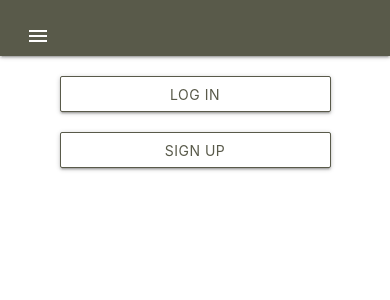
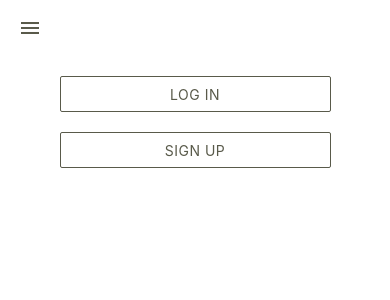
Before and after one commit to colin96man/Pikazoo, a Django app: page / in a window 390 px wide. Shown: the top 300 px of the page. Run offline with Django 3.2, Linux system fonts and the light colour scheme.

Commit message:
nav css mobile

```diff
--- a/main_app/static/css/style.css
+++ b/main_app/static/css/style.css
@@ -3,7 +3,8 @@ color: #595A4A;
   }
 
 nav{
-  background-color: #595A4A;
+  background-color: white;
+  -webkit-box-shadow: none;
 }
 
 .sidenav {
@@ -14,6 +15,7 @@ nav{
 .sidenav li>a {
   color: white;
 }
+
 
 .homepageBtns {
  margin: 20px;
@@ -26,14 +28,17 @@ nav{
   border: #595A4A solid .3px;
   background-color: white;
   color: #595A4A;
+  box-shadow: none;
 }
 
 a {
-  background-color: #595A4A;
   text-decoration: none;
-  color: white;
-  padding: 8px;
+  color: #595A4A;
   display: flex;
+}
+
+nav .sidenav-trigger {
+  color: #595A4A;
 }
 
 body {
```
